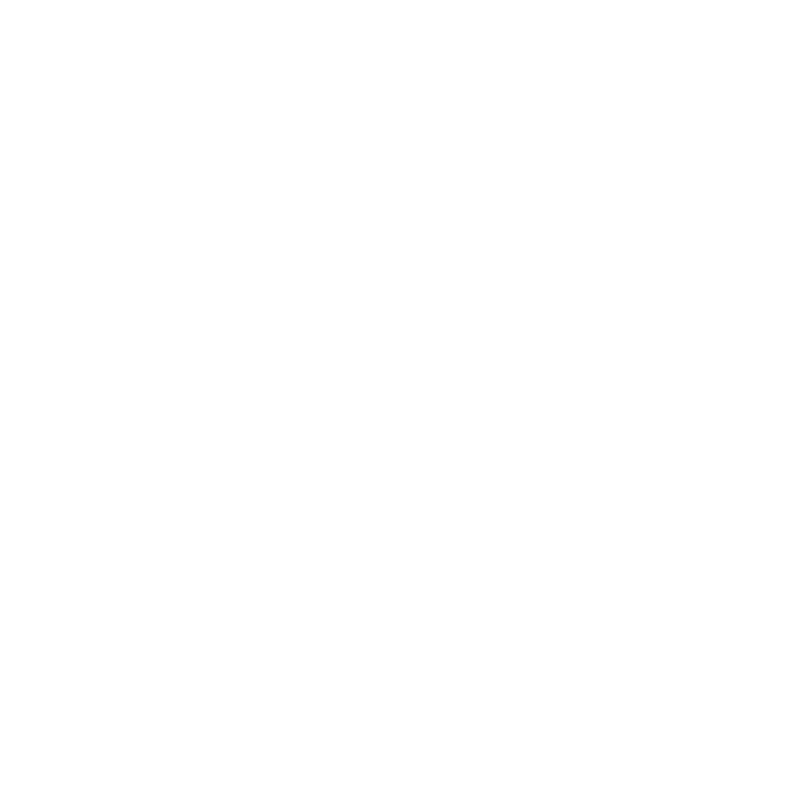
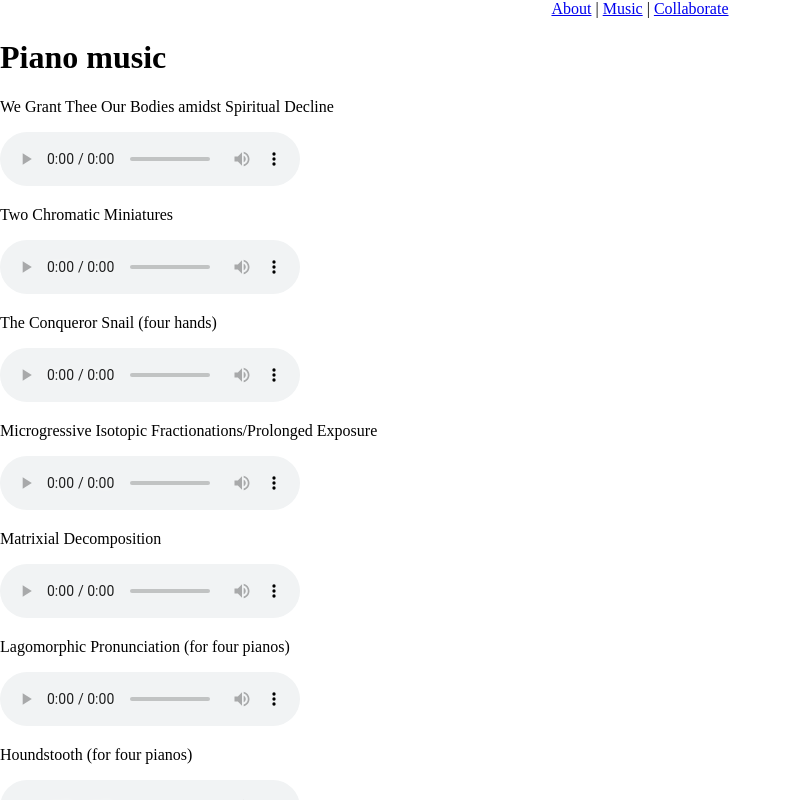
Before and after one commit to Blake-D/music-website, a React (Create React App) app: page /music/piano in a window 1280 px wide. Shown: the whole page, without its empty margins (0-792 px from the left). Built offline with nearby package versions, Linux system fonts and the light colour scheme.

Commit message:
all piano and most string tracks linked and playing successfully. ran into a duration limit with diler that I need to address for future tracks

```diff
--- a/src/components/music/piano.js
+++ b/src/components/music/piano.js
@@ -4,12 +4,31 @@
 function Piano(){
     return(
         <div>
-            {/* <Nav />
+            <Nav />
             <h1>Piano music</h1>
             <p>We Grant Thee Our Bodies amidst Spiritual Decline</p>
             <audio src="https://docs.google.com/uc?export=open&id=1eqesg77hkTl06YDoLfveRNmlAQH7PIlt" controls controlsList="nodownload"/>
             <p>Two Chromatic Miniatures</p>
-            <audio src="https://docs.google.com/uc?export=download&id=1KFPnvgs-rnu0UYIxpgi8aXsJZCwK5Bdk" controls/> */}
+            <audio src="https://docs.google.com/uc?export=download&id=1KFPnvgs-rnu0UYIxpgi8aXsJZCwK5Bdk" controls controlsList="nodownload"/>
+            <p>The Conqueror Snail (four hands)</p>
+            <audio src="https://docs.google.com/uc?export=download&id=1N3FVE310B7B0tWFkVo1wP1yIK3m5WTIv" controls controlsList="nodownload"/>
+            <p>Microgressive Isotopic Fractionations/Prolonged Exposure</p>
+            <audio src="https://docs.google.com/uc?export=download&id=1HKSivNE8mZMOD2D9tB0Q0zys-0M-5kXt" controls controlsList="nodownload"/>
+            <p>Matrixial Decomposition</p>
+            <audio src="https://docs.google.com/uc?export=download&id=1kKELTqbpk6FIpH8bJzn6tO7zLq3qfErN" controls controlsList="nodownload"/>
+            <p>Lagomorphic Pronunciation (for four pianos)</p>
+            <audio src="https://docs.google.com/uc?export=download&id=1r6D7lWtxgwJ85KOIUioxGUxll7_Ydka5" controls controlsList="nodownload"/>
+            <p>Houndstooth (for four pianos)</p>
+            <audio src="https://docs.google.com/uc?export=download&id=1uAVjHCq_OOlwAN9GU3TgJlO3xaqTM2vg" controls controlsList="nodownload"/>
+            <p>Fugue</p>
+            <audio src="https://docs.google.com/uc?export=download&id=1a57SXJSjWxbCS7JdbLDm9IKPz8yPqev2" controls controlsList="nodownload"/>
+            <p>Eleven Etudes</p>
+            <audio src="https://docs.google.com/uc?export=download&id=12ybz68TnpsBRZ8mpv3oyzLUCJK92gLtG" controls controlsList="nodownload"/>
+            <p>Dirge</p>
+            <audio src="https://docs.google.com/uc?export=download&id=1P66PgzzBU2_-4Tt1KLd9AGKzjY1Vf1eV" controls controlsList="nodownload"/>
+            <p>[having to do with] Limbed Creatures in a Tidepool (four hands)</p>
+            <audio src="https://docs.google.com/uc?export=download&id=1h1GFAYNOmxqck_ztZwR4NRBtHbkyWcmf" controls controlsList="nodownload"/>
+
         </div>
     )
 }
--- a/src/components/music/strings.js
+++ b/src/components/music/strings.js
@@ -6,6 +6,25 @@
         <div>
             <Nav />
             <h1>String music here</h1>
+            <p>Triple Quartet</p>
+            <audio src="https://docs.google.com/uc?export=download&id=17yX5FCmg4lEsOtdqXNdTrvxMWPjbShWS" controls controlsList="nodownload"/>
+            <p>The Thrombosing</p>
+            <audio src="https://docs.google.com/uc?export=download&id=1q-KVoOTtePTWX7yB0Uwmh8vBSaHwY2qW" controls controlsList="nodownload"/>
+            <p>Slath</p>
+            <audio src="https://docs.google.com/uc?export=download&id=1IoMdq46J50TZZxak23K-TaZq6QRlN8l7" controls controlsList="nodownload"/>
+            <p>Skin Procession</p>
+            <audio src="https://docs.google.com/uc?export=download&id=1G4rf_-90Kccj3YDBs3cqegebRBVD9JUj" controls controlsList="nodownload"/>
+            <p>Prodromal Canon</p>
+            <audio src="https://docs.google.com/uc?export=download&id=1dAlisB9_J3GRGrYSZeQE1RoyVaXCzpjG" controls controlsList="nodownload"/>
+            <p>Near'r</p>
+            <audio src="https://docs.google.com/uc?export=download&id=1Hln1om1ct4kz1wpqqA1qT4TXLIwk6qBZ" controls controlsList="nodownload"/>
+            <p>Mutual Intelligibility</p>
+            <audio src="https://docs.google.com/uc?export=download&id=1SEMwMCuWdOZD3852aj4qgIoj0LcTyg13" controls controlsList="nodownload"/>
+            <p>Electronic Quintet for Humans</p>
+            <audio src="https://docs.google.com/uc?export=download&id=1-Pqgi4_-dnbcuTUfS0Q_PafvGcjDUsbu" controls controlsList="nodownload"/>
+            {/* <p>Diler</p>
+            <audio src="https://docs.google.com/uc?export=download&id=1yHl_QytRzsV0Rayd5b7TTjCPc1b-5iGr" controls controlsList="nodownload"/> */}
+
         </div>
     )
 }
```
